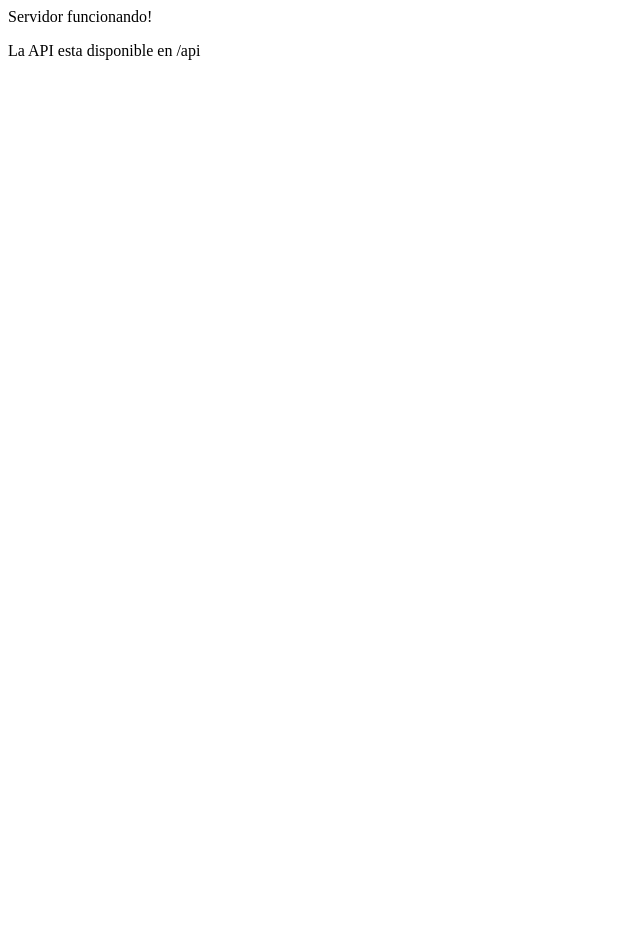
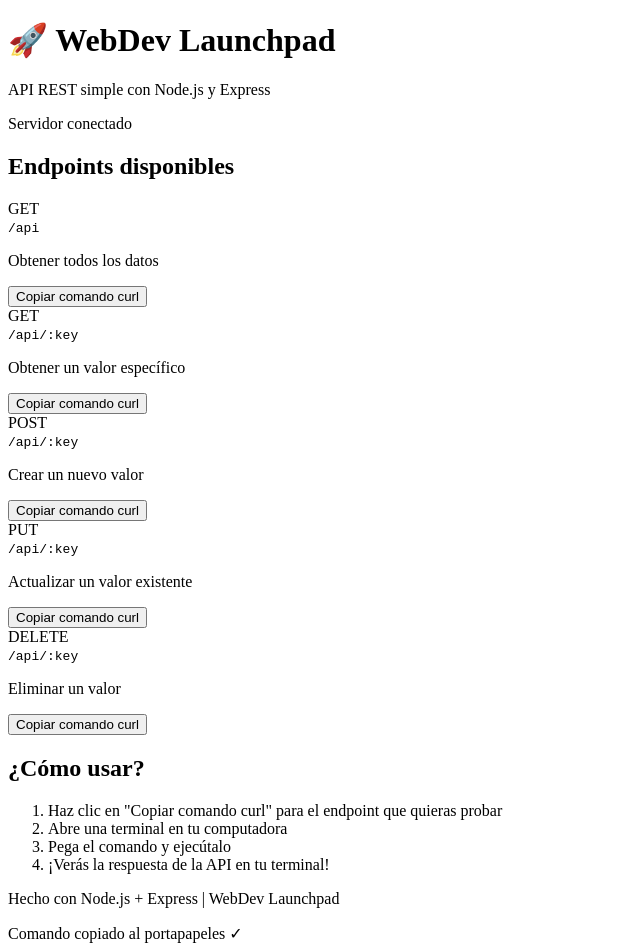
Before and after one commit to fabio2k3/webdev-launchpad, a website: page interface/index.html in a window 1280 px wide. Shown: the whole page, without its empty margins (0-640 px from the left). Before the commit the page ends 800 px from the top, so only its background shows below. Drawn offline with Linux system fonts and the light colour scheme.

Commit message:
Visual Interface 1.0
Primera interface visual sin css

```diff
--- a/interface/index.html
+++ b/interface/index.html
@@ -4,7 +4,97 @@
     <title>Mi Interface</title>
 </head>
 <body>
-    <h>Servidor funcionando!</h>
-    <p>La API esta disponible en /api</p>
+    <div class="container">
+        <header>
+            <h1>🚀 WebDev Launchpad</h1>
+            <p>API REST simple con Node.js y Express</p>
+        </header>
+
+        <div class="status">
+            <div class="status-dot"></div>
+            <span>Servidor conectado</span>
+        </div>
+
+        <main>
+            <section class="api-section">
+                <h2>Endpoints disponibles</h2>
+
+                <div class="endpoint">
+                    <div class="method get">GET</div>
+                    <div class="details">
+                        <code>/api</code>
+                        <p>Obtener todos los datos</p>
+                        <button onclick="copyToClipboard('curl http://localhost:8000/api')">
+                            Copiar comando curl
+                        </button>
+                    </div>
+                </div>
+
+                <div class="endpoint">
+                    <div class="method get">GET</div>
+                    <div class="details">
+                        <code>/api/:key</code>
+                        <p>Obtener un valor específico</p>
+                        <button onclick="copyToClipboard('curl http://localhost:8000/api/mi_clave')">
+                            Copiar comando curl
+                        </button>
+                    </div>
+                </div>
+
+                <div class="endpoint">
+                    <div class="method post">POST</div>
+                    <div class="details">
+                        <code>/api/:key</code>
+                        <p>Crear un nuevo valor</p>
+                        <button onclick="copyToClipboard('curl -X POST -H \"Content-Type: application/json\" -d \"{\\\"value\\\": \\\"mi_valor\\\"}\" http://localhost:8000/api/nueva_clave')">
+                            Copiar comando curl
+                        </button>
+                    </div>
+                </div>
+
+                <div class="endpoint">
+                    <div class="method put">PUT</div>
+                    <div class="details">
+                        <code>/api/:key</code>
+                        <p>Actualizar un valor existente</p>
+                        <button onclick="copyToClipboard('curl -X PUT -H \"Content-Type: application/json\" -d \"{\\\"value\\\": \\\"nuevo_valor\\\"}\" http://localhost:8000/api/clave_existente')">
+                            Copiar comando curl
+                        </button>
+                    </div>
+                </div>
+
+                <div class="endpoint">
+                    <div class="method delete">DELETE</div>
+                    <div class="details">
+                        <code>/api/:key</code>
+                        <p>Eliminar un valor</p>
+                        <button onclick="copyToClipboard('curl -X DELETE http://localhost:8000/api/clave_a_eliminar')">
+                            Copiar comando curl
+                        </button>
+                    </div>
+                </div>
+            </section>
+
+            <section class="instructions">
+                <h2>¿Cómo usar?</h2>
+                <ol>
+                    <li>Haz clic en "Copiar comando curl" para el endpoint que quieras probar</li>
+                    <li>Abre una terminal en tu computadora</li>
+                    <li>Pega el comando y ejecútalo</li>
+                    <li>¡Verás la respuesta de la API en tu terminal!</li>
+                </ol>
+            </section>
+        </main>
+
+        <footer>
+            <p>Hecho con Node.js + Express | WebDev Launchpad</p>
+        </footer>
+    </div>
+
+    <div class="notification" id="notification">
+        Comando copiado al portapapeles ✓
+    </div>
+
+    <script src="script.js"></script>
 </body>
 </html>
```
Also changed, not shown: server.js (+5 -5 lines).
